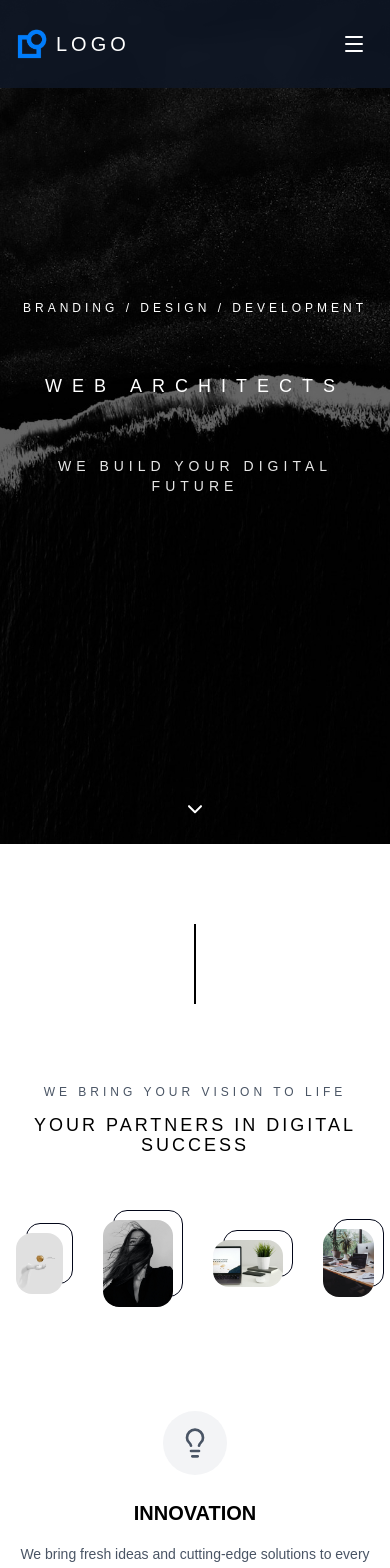
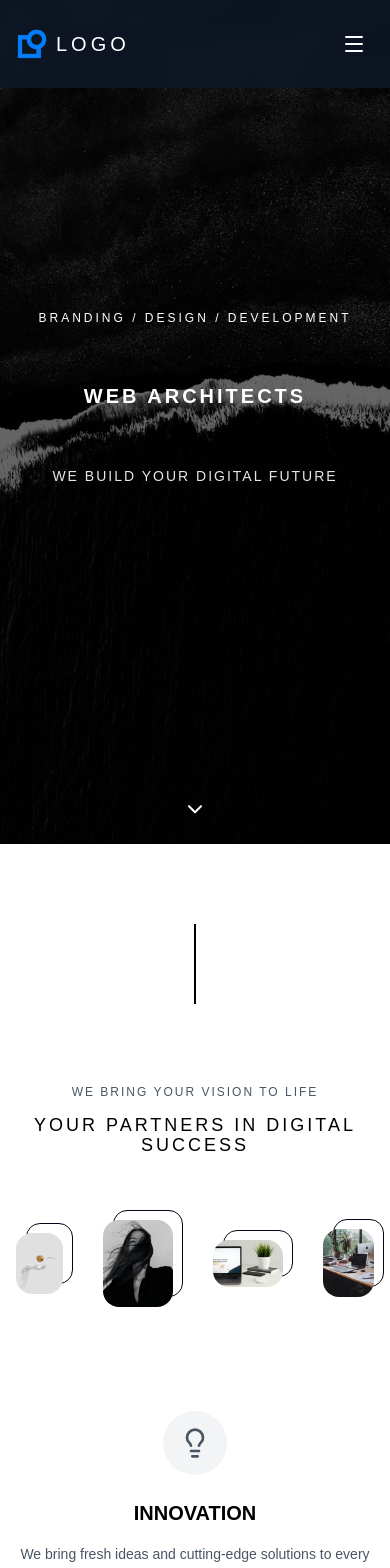
Before and after one commit to MurtazaKapasi-qsols/portfolio-nextjs, a Next.js app: page / in a window 390 px wide. Shown: the top 1568 px of the page. Built offline with nearby package versions, Linux system fonts and the light colour scheme; no server answers; a web font is replaced by a local one.

Commit message:
spacing ui issues

```diff
--- a/src/components/footer.tsx
+++ b/src/components/footer.tsx
@@ -47,7 +47,7 @@ export default function Footer() {
       <div className="container">
         {/* Newsletter Section */}
         <div className="text-center mb-12">
-          <p className="text-white text-lg tracking-[6px] mb-2">
+          <p className="text-white text-lg tracking-[2px] md:tracking-[5px] mb-2">
             SUBSCRIBE OUR NEWSLETTER
           </p>
           <p className="text-white/60 text-sm mb-6">
--- a/src/components/hero-section.tsx
+++ b/src/components/hero-section.tsx
@@ -28,7 +28,7 @@ export default function HeroSection() {
       <div className="container relative z-10 text-center">
         <div className="max-w-4xl mx-auto">
           <motion.h5
-            className="text-white text-xs md:text-sm font-medium tracking-[4px]"
+            className="text-white text-xs md:text-sm font-medium md:tracking-[1px] tracking-[3px]"
             initial={{ opacity: 0, y: 30 }}
             animate={{ opacity: 1, y: 0 }}
             transition={{ duration: 0.8, delay: 0.2 }}
@@ -37,7 +37,7 @@ export default function HeroSection() {
           </motion.h5>
 
           <motion.h2
-            className="text-white text-lg md:text-5xl tracking-[10px] my-14"
+            className="text-white text-xl font-bold md:font-medium md:text-5xl tracking-[3px] md:tracking-[7px] my-14"
             initial={{ opacity: 0, y: 50 }}
             animate={{ opacity: 1, y: 0 }}
             transition={{ duration: 1, delay: 0.4 }}
@@ -46,7 +46,7 @@ export default function HeroSection() {
           </motion.h2>
 
           <motion.p
-            className="text-sm md:text-lg text-white/90 font-light mb-12 tracking-[5px]"
+            className="text-sm md:text-lg text-white/90 font-light mb-12 tracking-[2px] md:tracking-[4px]"
             initial={{ opacity: 0, y: 30 }}
             animate={{ opacity: 1, y: 0 }}
             transition={{ duration: 0.8, delay: 0.6 }}
--- a/src/components/sectionHeading.tsx
+++ b/src/components/sectionHeading.tsx
@@ -1,7 +1,7 @@
 export default function SectionHeading({ title, subtitle, isSideHeading, className }: { title: string, subtitle?: string, isSideHeading?: boolean, className?: string }) {
   return (
     <>
-    <p className={`text-gray-600 text-xs md:text-sm font-medium tracking-[4px] mb-4 ${className} uppercase`}>
+    <p className={`text-gray-600 text-xs md:text-sm font-medium tracking-[2px] md:tracking-[4px] mb-4 ${className} uppercase`}>
         {subtitle}
     </p>
     <h2 className={`text-lg md:text-5xl text-black mb-8 ${!isSideHeading && 'max-w-[50rem]'} mx-auto tracking-[3px] md:tracking-[7px] leading-[1.1] ${className} uppercase`}>
```
